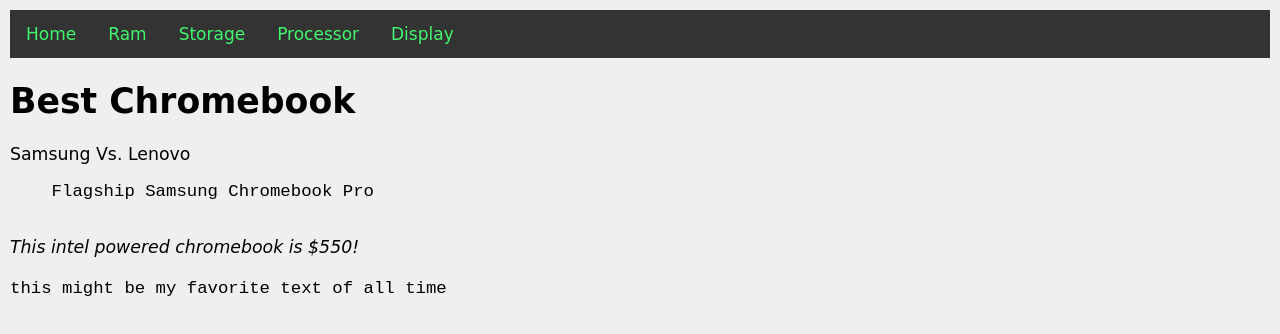
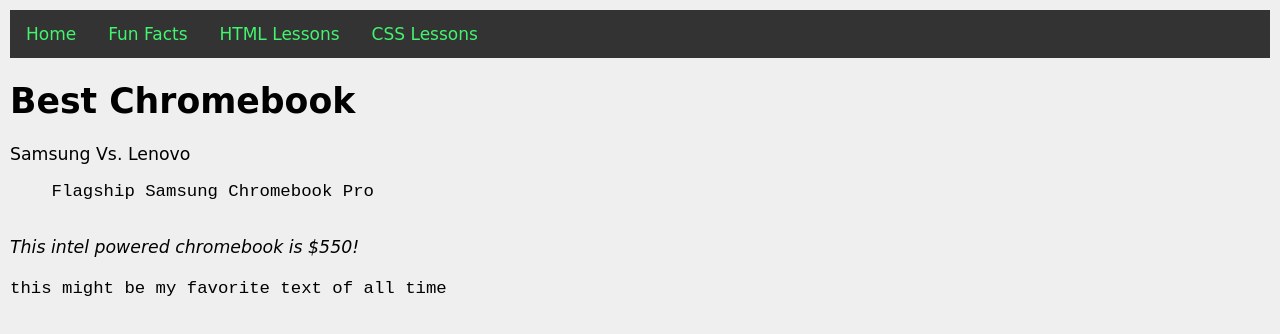
Before and after one commit to rhoughton/Sisyphus, a plain HTML site: page index.html in a window 1280 px wide. Drawn offline with Linux system fonts and the light colour scheme.

Commit message:
Changes the tabs on top

```diff
--- a/index.html
+++ b/index.html
@@ -8,10 +8,9 @@
 <body>
   <div class="topnav" id="myTopnav">
     <a href="index.html">Home</a>
-    <a href="ram.html">Ram</a>
-    <a href="storage.html">Storage</a>
-    <a href="processor.html">Processor</a>
-    <a href="display.html">Display</a>
+    <a href="ram.html">Fun Facts</a>
+    <a href="storage.html">HTML Lessons</a>
+    <a href="processor.html">CSS Lessons</a>
   </div>
 
 
```
Also changed, not shown: Tab1.html (deleted, +0 -15 lines), processor.html (+6 -0 lines), ram.html (+4 -4 lines), storage.html (+3 -4 lines).
